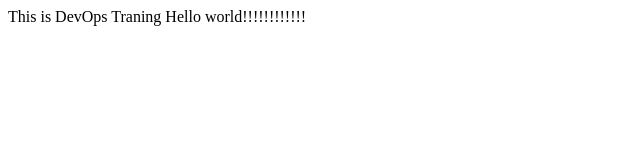
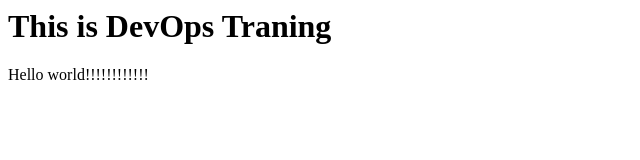
Before and after one commit to SinghAmit1991/githubjenkinsintegration, a plain HTML site: page index.html in a window 1280 px wide. Shown: the whole page, without its empty margins (0-640 px from the left). Drawn offline with Linux system fonts and the light colour scheme.

Commit message:
saddy changes 3

```diff
--- a/index.html
+++ b/index.html
@@ -1,5 +1,5 @@
 <html>
-<Heading> This is DevOps Traning</heading>
+<H1> This is DevOps Traning</h1>
 <body>
 Hello world!!!!!!!!!!!!
 </body>
```
